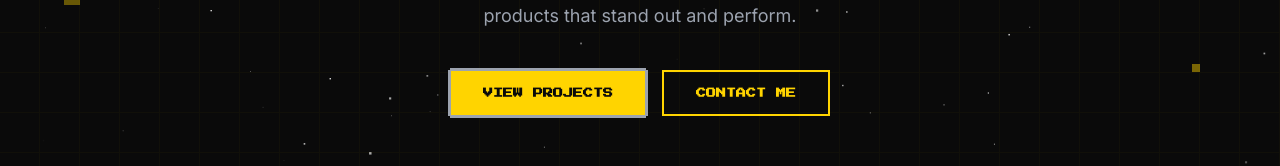
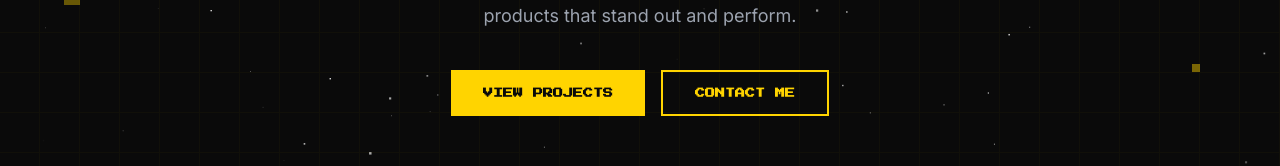
Before and after one commit to G2aluh/sigal-porto, a React (Vite) app: page / in a window 1280 px wide. Shown: the part 528-694 px from the top of the page. Built offline with nearby package versions, Linux system fonts and the light colour scheme; no server answers.

Commit message:
feat: delete border view project

```diff
--- a/src/sections/Home.jsx
+++ b/src/sections/Home.jsx
@@ -120,7 +120,7 @@ export default function Home() {
                 >
                     <a
                         href="#projects"
-                        className="inline-flex items-center justify-center gap-2 bg-yellow-400 text-dark-900 font-bold px-8 py-3.5 text-sm hover:bg-yellow-500 transition-colors pixel-border-sm"
+                        className="inline-flex items-center justify-center gap-2 bg-yellow-400 text-dark-900 font-bold px-8 py-3.5 text-sm hover:bg-yellow-500 transition-colors"
                     >
                         <span className="font-pixel text-[10px]">VIEW PROJECTS</span>
                     </a>
```
